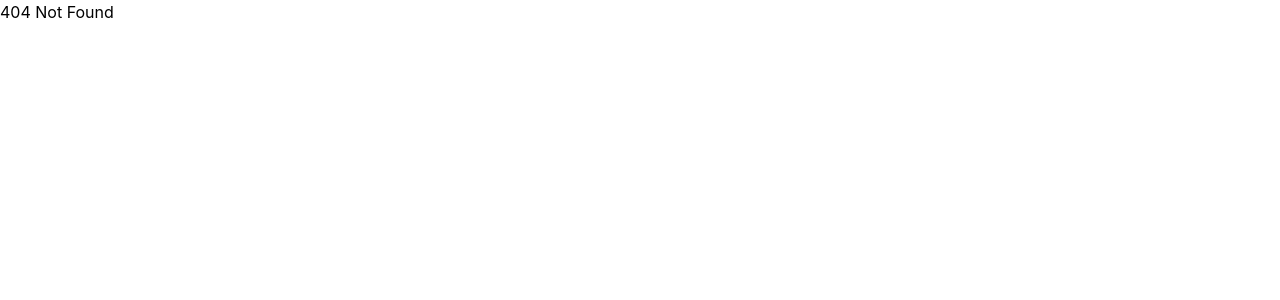
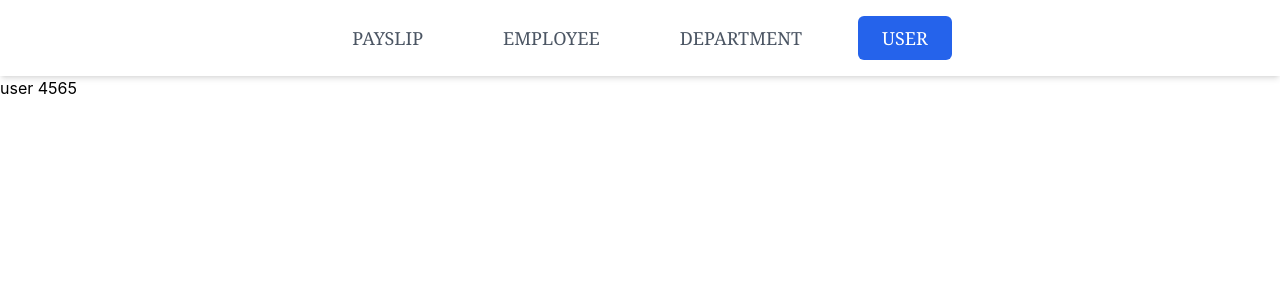
Before and after one commit to Prakhar4749/payroll, a React (Create React App) app: page /user/4565 in a window 1280 px wide. Before the commit this address had no page. Shown: the top 300 px of the page. Built offline with nearby package versions, Linux system fonts and the light colour scheme.

Commit message:
first commit

```diff
--- a/src/App.js
+++ b/src/App.js
@@ -6,7 +6,9 @@ import Payslip from './Pages/Payslip';
 import Login from './Pages/Login';
 import User from './Pages/User';
 import NotFound from './Pages/NotFound';
+
 import { BrowserRouter, Route, Routes } from 'react-router-dom';
+import ProtectedRoute from './Pages/component/ProtectedRoute';
 
 
 function App() {
@@ -14,12 +16,16 @@ function App() {
     <div>
       <BrowserRouter>
         <Routes>
-          <Route path= "/" element={<Login/>}/>
-          <Route path= "/payslip" element={<Payslip/>}/>
-          <Route path= "/employee" element={<Employee/>}/>
-          <Route path= "/department" element={<Department/>}/>
-          <Route path= "/user" element={<User/>}/>
-          <Route path= "*" element={<NotFound/>}/>
+          <Route path="/" element={<Login />} />
+          {/* Protection
+          <Route element={<ProtectedRoute />}> */}
+            <Route path="/payslip" element={<Payslip />} />
+            <Route path="/employee" element={<Employee />} />
+            <Route path="/department" element={<Department />} />
+            <Route path="/user/:x" element={<User />} />
+          {/* </Route> */}
+
+          <Route path="*" element={<NotFound />} />
 
         </Routes>
       </BrowserRouter>
--- a/src/Pages/Employee.js
+++ b/src/Pages/Employee.js
@@ -6,6 +6,7 @@ export default function Employee() {
     <div>
       <Navbar/>
       <h1>employee</h1>
+
     </div>
   )
 }
--- a/src/Pages/Login.js
+++ b/src/Pages/Login.js
@@ -1,16 +1,30 @@
 import React, {useState} from 'react'
-import { Link } from 'react-router-dom';
+import { Link, Navigate, useNavigate } from 'react-router-dom';
 
 export default function Login() {
+  let isLogedIN = "false";
+  const navigate = useNavigate();
+
+  const auth ={
+    user: "Prakhar",
+    password: "1234567890"
+  }
   const [user, setUser] = useState("");
   const [password, setPassword] = useState("");
   const [showPassword, setShowPassword] = useState(false);
 
   const handleSubmit = (e) => {
+
     e.preventDefault();
     console.log("user:", user);
     console.log("Password:", password);
     // Add login logic here (e.g., call an API)
+    if(user === auth.user && password === auth.password ){
+      isLogedIN = "true";
+
+
+    }
+    console.log({isLogedIN})
 
   };
 
--- a/src/Pages/User.js
+++ b/src/Pages/User.js
@@ -1,11 +1,13 @@
 import React from 'react';
 import Navbar from './component/Navbar';
+import { useParams } from 'react-router-dom';
 
 export default function User() {
+    const {x} = useParams();
   return (
     <div>
         <Navbar/>
-      <h1>user</h1>
+      <h1>user {x}</h1>
     </div>
   )
 }
--- a/src/Pages/component/Navbar.js
+++ b/src/Pages/component/Navbar.js
@@ -2,6 +2,7 @@ import React, { useState } from "react";
 import { NavLink } from "react-router-dom";
 
 function Navbar() {
+    const y = 100;
   return (
     <nav className="bg-white shadow-md p-4">
       <div className="flex justify-center space-x-4 gap-4 	text-transform: uppercase text-lg font-serif font-normal tracking-2">
@@ -27,7 +28,7 @@ function Navbar() {
           Department
         </NavLink>
         <NavLink
-          to="/user"
+          to={"/user/4565"}
           className= {(e)=>{return e.isActive? "bg-blue-600 text-white px-6 py-2 rounded-md " : "text-gray-600 hover:bg-gray-200 px-6 py-2 rounded-md" }
           }
         >
--- /dev/null
+++ b/src/Pages/component/ProtectedRoute.js
@@ -0,0 +1,9 @@
+import React from 'react';
+import Login from '../Login';
+import { Navigate, Outlet } from 'react-router-dom';
+
+function ProtectedRoute(){
+  return Login.isLogedIN==="true"?<Outlet/>:<Navigate to="/"/>;
+}
+
+export default ProtectedRoute
```
